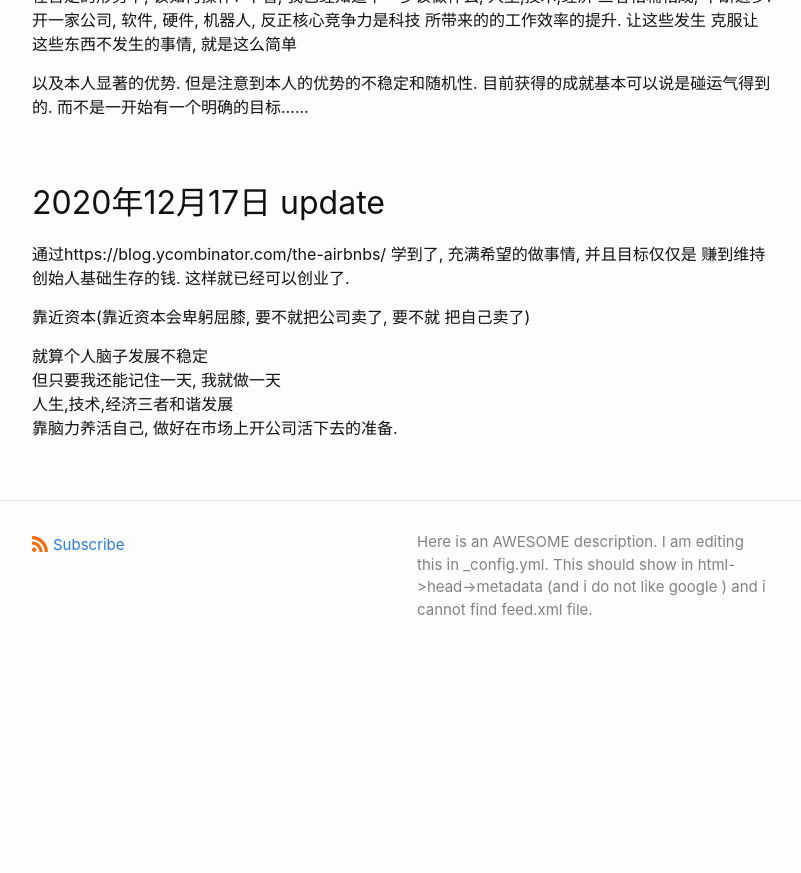
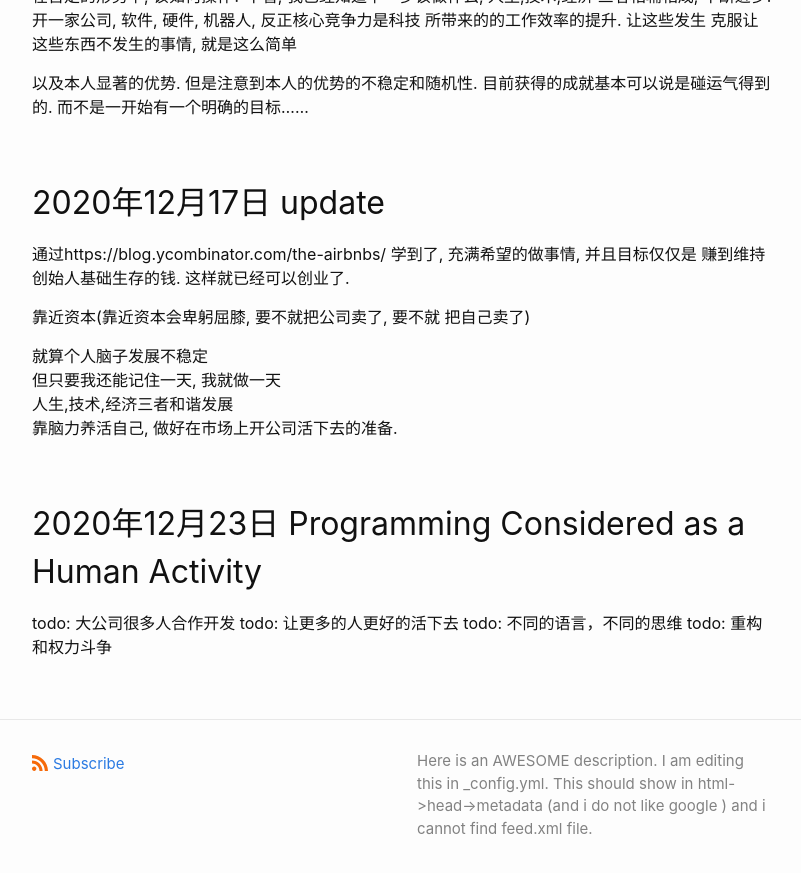
Before and after one commit to hcen1997/hcen1997.github.io, a Jekyll site: the page built from _posts/2020-11-22-在大公司开发的日子.md, in a window 1280 px wide and 900 px high, scrolled down 1602 px. Shown: the top 873 px of the window, without its empty margins (238-1039 px from the left). Built offline with Jekyll 4.4.1, drawn with Linux system fonts in a browser that asks for light colours; comment, search, counter and statistics services are not loaded; before the commit the page ends 2283 px from its top, so only the background shows below that.

Commit message:
dijiklake is so strong

```diff
--- a/_posts/2020-11-22-在大公司开发的日子.md
+++ b/_posts/2020-11-22-在大公司开发的日子.md
@@ -76,3 +76,9 @@ use table to simplify logic coding
 但只要我还能记住一天, 我就做一天
 人生,技术,经济三者和谐发展
 靠脑力养活自己, 做好在市场上开公司活下去的准备.
+
+## 2020年12月23日 Programming Considered as a Human Activity
+todo: 大公司很多人合作开发
+todo: 让更多的人更好的活下去
+todo: 不同的语言，不同的思维
+todo: 重构和权力斗争
```
